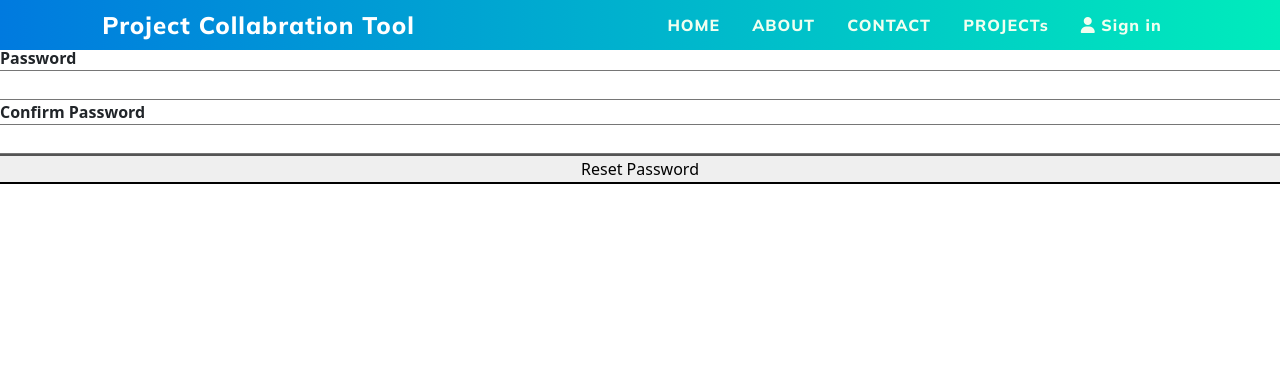
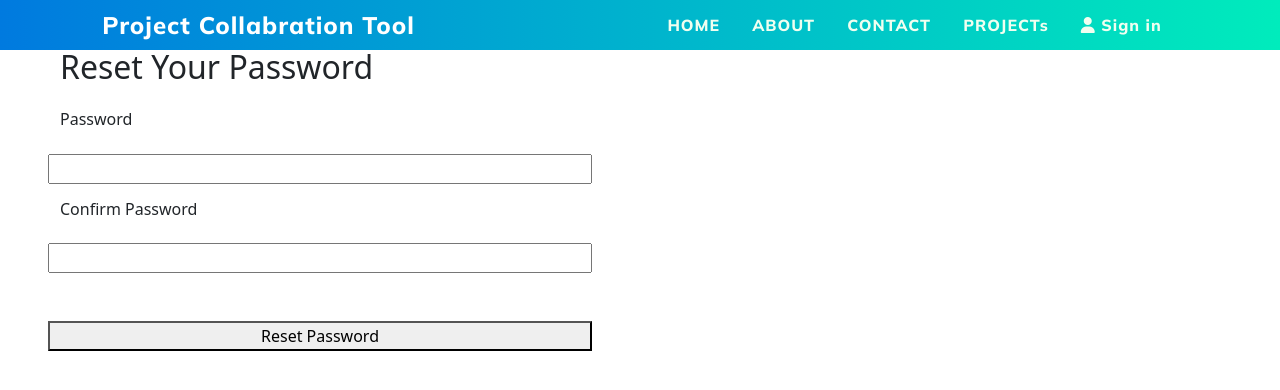
Before and after one commit to mohit-p08/project-collaboration-tool, a React (Create React App) app in the folder client/: page /user/resetpassword/1 in a window 1280 px wide. Shown: the top 390 px of the page. Built offline with nearby package versions, Linux system fonts and the light colour scheme; a web font is replaced by a local one.

Commit message:
jaimin 8/11

```diff
--- a/client/public/index.html
+++ b/client/public/index.html
@@ -2,7 +2,7 @@
 <html lang="en">
   <head>
     <meta charset="utf-8" />
-    <link rel="icon" href="%PUBLIC_URL%/favicon.ico" />
+    <link rel="icon" href="%PUBLIC_URL%/favicon-1024.png" />
     <meta name="viewport" content="width=device-width, initial-scale=1" />
     <meta name="theme-color" content="#000000" />
     <meta
@@ -25,7 +25,7 @@
       work correctly both with client-side routing and a non-root public URL.
       Learn how to configure a non-root public URL by running `npm run build`.
     -->
-    <title>React App</title>
+    <title>Project Collabration Tool</title>
   </head>
   <body>
     <noscript>You need to enable JavaScript to run this app.</noscript>
--- a/client/src/components/body/auth/ResetPassword.js
+++ b/client/src/components/body/auth/ResetPassword.js
@@ -57,22 +57,24 @@ function ResetPassword() {
     }
 
     return (
-        <div className="fg_pass">
+        <div className="reset-pwd-main row m-5 ">
+            <div className="reset-pwd fg_pass row col-6">
                 <h2>Reset Your Password</h2>
 
                 <div className="row">
                     {err && showErrMsg(err)}
                     {success && showSuccessMsg(success)}
 
-                <label htmlFor="password">Password</label>
+                    <label htmlFor="password" className="my-3"><h6>Password</h6></label>
                     <input type="password" name="password" id="password" value={password}
                         onChange={handleChangeInput} />
 
-                <label htmlFor="cf_password">Confirm Password</label>
+                    <label htmlFor="cf_password" className="my-3"><h6>Confirm Password</h6></label>
                     <input type="password" name="cf_password" id="cf_password" value={cf_password}
                         onChange={handleChangeInput} />
 
-                <button onClick={handleResetPassword}>Reset Password</button>
+                    <button onClick={handleResetPassword} className="my-5">Reset Password</button>
+                </div>
             </div>
         </div>
     );
```
Also changed, not shown: client/public/favicon-1024.png (added). Lines whose indentation alone changed are shown as unchanged.
